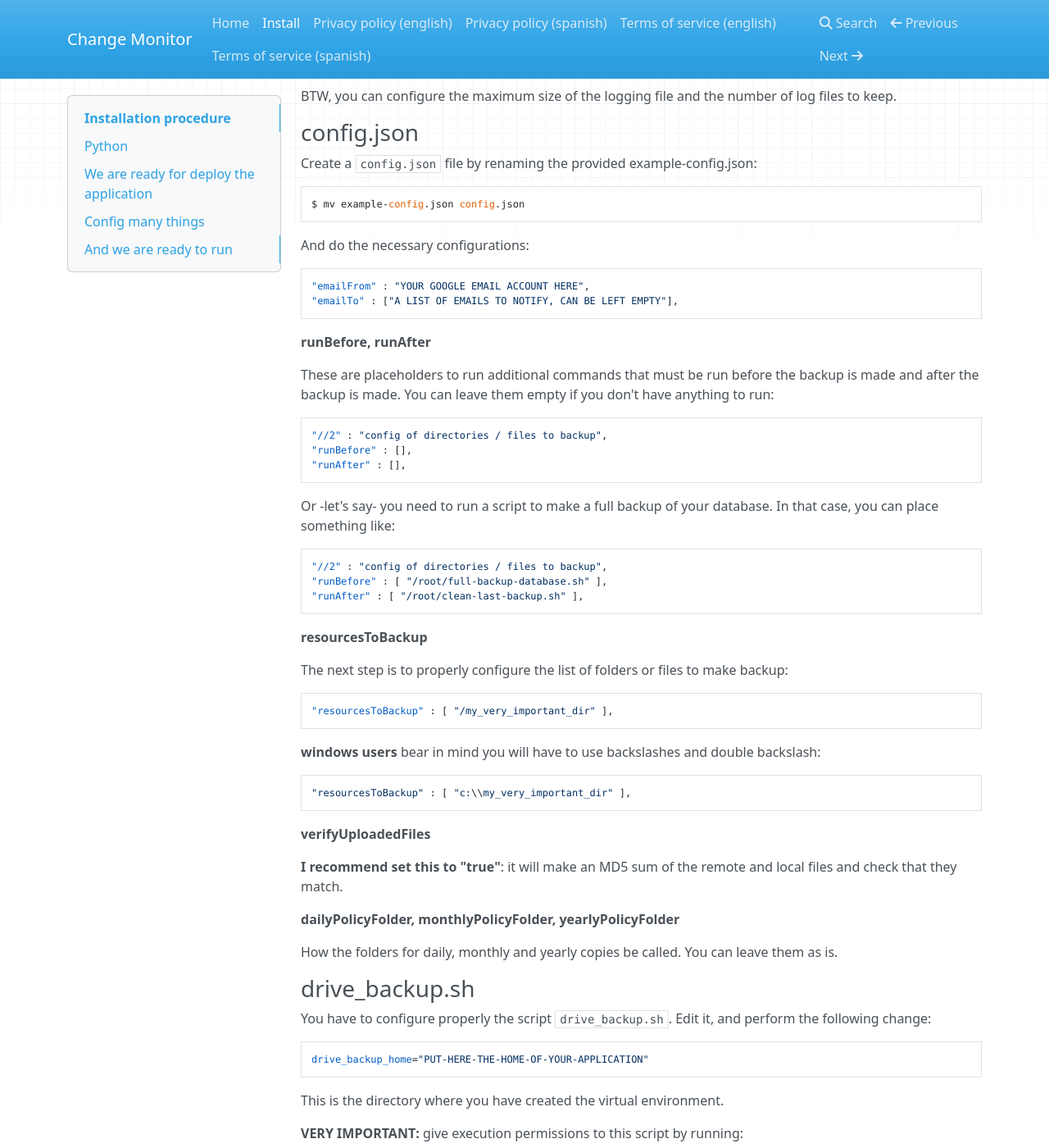
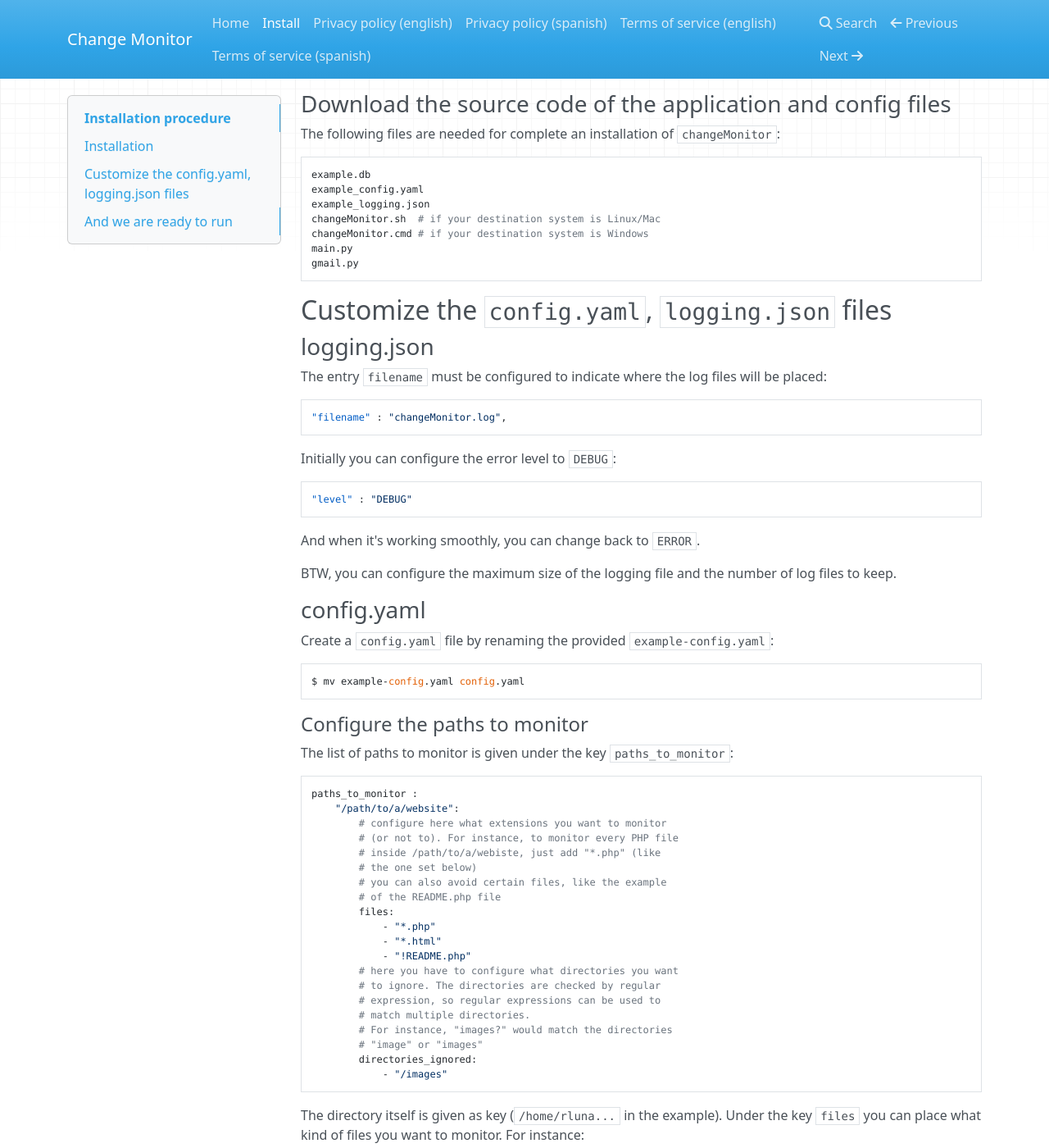
Before and after one commit to rlunaro/changeMonitor, an MkDocs documentation site: the page built from docs/install.md, in a window 1280 px wide and 1400 px high, scrolled down 1138 px. Shown: the whole window at 82% size. Built offline with MkDocs 1.6.1, drawn with Linux system fonts in a browser that asks for light colours; nearby versions of some CDN libraries; some of the changed text lies outside the part shown.

Commit message:
added docummentation

````diff
--- a/docs/install.md
+++ b/docs/install.md
@@ -1,48 +1,79 @@
 
 # Installation procedure
 
-## Python
+
+
+## Installation
+
+This process of installation are not for the faint of heart.
+This is a python application with no installation or configuration
+script, you have to do many tasks by yourself. In a nutshell,
+you have to do the following:
+
+  * Install Python
+  * Create a directory in the target system
+  * In that target system, create a python environment
+  * Download the source code of the application
+  * Customize the ```config.yaml```, ```logging.json``` files
+  * Create a project in google cloud console. In that project,
+  you will have to:
+    * YAVEREMOS
+
+### Install Python
 
 [Python](https://www.python.org) version 3 must be installed to
 make this application work.
+
+### Create a directory in the target system
+
+Just to keep things clean, you will have to create a
+directory in the target system to keep things clean:
+
+    $ mkdir changeMonitor
+    $ cd changeMonitor
+
+### OPTIONAL: Create a python environment in the target system
 
 Once you have python installed, I recommend to setup a virtual
 environment to make this changeMonitor working. This will avoid
 possible conflicts with dependencies from other projects.
 
-To do so, make sure that virtualenv is installed in your computer
-by running one of the following:
+After that, create a virtual environment. For this example
+we will call it ```.env```:
 
-    $ virtualenv
-    $ python -m venv
-
-One of both above will work. After that, create a virtual environment.
-For this example we will call it ```changeMonitor```:
-
-    $ python -m venv changeMonitor
+    $ python -m venv .env
 
 Next step is activate this virtual enviroment, by running the
 ```activate``` or ```activate.bat``` command. You will see that
 this is achieved because the prompt will change:
 
-    $ cd changeMonitor
-    changeMonitor$ source ./bin/activate
-    (changeMonitor) changeMonitor$
+    $ cd .env
+    changeMonitor/.env# source ./bin/activate
+    (.env) changeMonitor/.env# cd ..
+    (.env) changeMonitor#
 
-Now we are ready to install the google libraries for authentication
-and for managing the google api:
+The next step is to install the following packages:
 
-    (changeMonitor) changeMonitor$ pip install --upgrade google-api-python-client
-    (changeMonitor) changeMonitor$ pip install google-auth-oauthlib
+    pip install --upgrade google-api-python-client google-auth-httplib2 google-auth-oauthlib
+    pip install oauth2client
+    pip install pyaml
+    pip install pathspec
 
-## We are ready for deploy the application
+### Download the source code of the application and config files
 
-[Grab the latest release](https://github.com/rlunaro/google-changeMonitor/releases/)
-of the application and uncompress it:
+The following files are needed for complete an installation of
+```changeMonitor```:
 
-    (changeMonitor) changeMonitor$ unzip google-changeMonitor_XXXX.zip
+    example.db
+    example_config.yaml
+    example_logging.json
+    changeMonitor.sh  # if your destination system is Linux/Mac
+    changeMonitor.cmd # if your destination system is Windows
+    main.py
+    gmail.py
 
-## Config many things
+
+## Customize the ```config.yaml```, ```logging.json``` files
 
 ### logging.json
 
@@ -51,89 +82,123 @@
 
     "filename" : "changeMonitor.log",
 
-By default they are left in a file calle ```google-drive.log```, but they
-can be left wherever you want. In a linux system, a good place is ```/var/log/changeMonitor```.
+Initially you can configure the error level to ```DEBUG```:
+
+    "level" : "DEBUG"
+
+And when it's working smoothly, you can change back to ```ERROR```.
 
 BTW, you can configure the maximum size of the logging file and the number
 of log files to keep.
 
-### config.json
+### config.yaml
 
-Create a ```config.json``` file by renaming the provided example-config.json:
+Create a ```config.yaml``` file by renaming the provided ```example-config.yaml```:
 
-    $ mv example-config.json config.json
+    $ mv example-config.yaml config.yaml
 
-And do the necessary configurations:
+#### Configure the paths to monitor
 
-    "emailFrom" : "YOUR GOOGLE EMAIL ACCOUNT HERE",
-    "emailTo" : ["A LIST OF EMAILS TO NOTIFY, CAN BE LEFT EMPTY"],
-
-**runBefore, runAfter**
-
-These are placeholders to run additional commands that must be run
-before the backup is made and after the backup is made. You
-can leave them empty if you don't have anything to run:
+The list of paths to monitor is given under the key ```paths_to_monitor```:
 
 
-    "//2" : "config of directories / files to backup",
-    "runBefore" : [],
-    "runAfter" : [],
+    paths_to_monitor :
+        "/path/to/a/website":
+            # configure here what extensions you want to monitor
+            # (or not to). For instance, to monitor every PHP file
+            # inside /path/to/a/webiste, just add "*.php" (like
+            # the one set below)
+            # you can also avoid certain files, like the example
+            # of the README.php file
+            files:
+                - "*.php"
+                - "*.html"
+                - "!README.php"
+            # here you have to configure what directories you want
+            # to ignore. The directories are checked by regular
+            # expression, so regular expressions can be used to
+            # match multiple directories.
+            # For instance, "images?" would match the directories
+            # "image" or "images"
+            directories_ignored:
+                - "/images"
 
-Or -let's say- you need to run a script to make a full
-backup of your database. In that case, you can place
-something like:
+The directory itself is given as key (```/home/rluna...``` in the example).
+Under the key ```files``` you can place what kind of files you want to
+monitor. For instance:
 
-    "//2" : "config of directories / files to backup",
-    "runBefore" : [ "/root/full-backup-database.sh" ],
-    "runAfter" : [ "/root/clean-last-backup.sh" ],
+    files:
+        - "*.php"          # will monitor every php file for changes
+        - "!README.php"    # but not the README.php file
 
-**resourcesToBackup**
+Or:
 
-The next step is to properly configure the list of folders
-or files to make backup:
+    files:
+        - "*.*"             # will monitor every file
 
-    "resourcesToBackup" : [ "/my_very_important_dir" ],
+You can create a ```directories_ignored``` entry to identify what directories
+must be ignored under the specified directory.
 
-__windows users__ bear in mind you will have to use backslashes
-and double backslash:
+#### Configure database location
 
-    "resourcesToBackup" : [ "c:\\my_very_important_dir" ],
+ChangeMonitor keeps a signature of every scanned file in a [sqlite](https://www.google.com)
+database, so it's very important to have it properly configured.
 
-**verifyUploadedFiles**
+The location of the database is specified under the key ```database```:
 
-__I recommend set this to "true"__: it will make an MD5 sum of the
-remote and local files and check that they match.
+    # changeMonitor uses a database to store the files and a
+    # md5sum of the file; here you have to set where the
+    # database is located
+    database: "/path/to/your/database/example.db"
 
-**dailyPolicyFolder, monthlyPolicyFolder, yearlyPolicyFolder**
+It is also given an empty database file called ```example.db```. You should change
+the name:
 
-How the folders for daily, monthly and yearly copies be called.
-You can leave them as is.
+    # mv example.db changeMonitor.db
 
-### drive_backup.sh
+And configure it accordingly in the database key of the config file.
 
-You have to configure properly the script ```drive_backup.sh```. Edit it, and
+
+#### Configuration of the installed key
+
+Under the ```installed``` must go an app registration information taken form
+google cloud console.
+
+
+#### Email configuration
+
+Under the key ```email``` are place the subject, body remitent and addressee
+of the various emails sents by the application. They are auto-explicative.
+
+
+### Linux/Mac users: changeMonitor.sh
+
+You have to configure properly the script ```changeMonitor.sh```. Edit it, and
 perform the following change:
 
-    drive_backup_home="PUT-HERE-THE-HOME-OF-YOUR-APPLICATION"
+    change_monitor_home="PUT-HERE-THE-HOME-OF-YOUR-APPLICATION"
 
 This is the directory where you have created the virtual environment.
 
-**VERY IMPORTANT:** give execution permissions to this script by running:
+**VERY IMPORTANT FOR LINUX/MAC USERS:** give execution permissions
+to this script by running:
 
-   $ chmod u+x drive_backup.sh
+   $ chmod u+x changeMonitor.sh
 
-### drive_backup.cmd
+### Windows users: changeMonitor.cmd
 
 The same changes done for the linux script have to be made for the windows users
 on this line:
 
-    set drive_backup_home=CONFIGURE HERE
+    set change_monitor_home=CONFIGURE HERE
 
 ## And we are ready to run
 
 Now you can run the application like this:
 
-    $ ./drive_backup.sh
+    $ ./change_monitor.cmd
+
+### Running for the first time
 
 **The first time** you run the application, it will request for permission
 to access your google drive and gmail showing a screen like this:
````
Also changed, not shown: README.md (+0 -16 lines), docs/index.md (+0 -16 lines), mkdocs.yml (line endings or trailing spaces), 3 other files.
